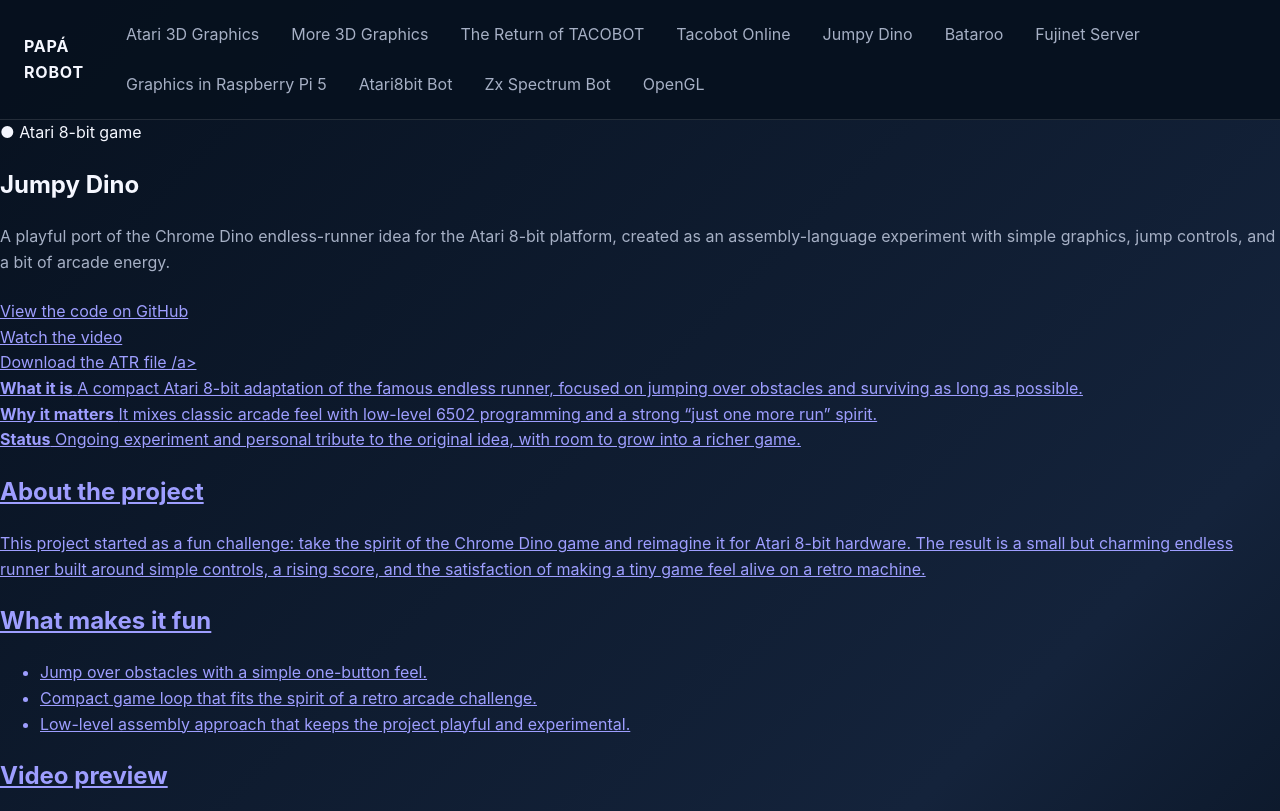
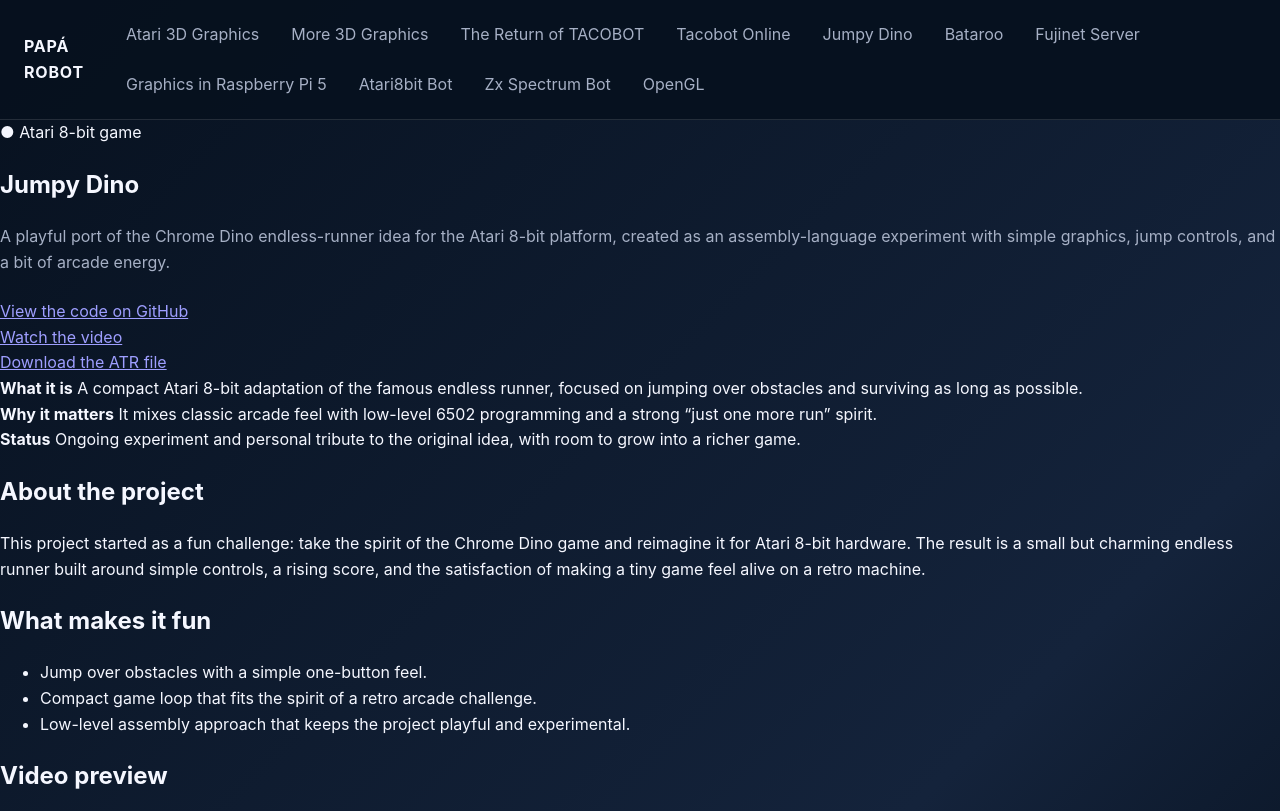
Before and after one commit to marianodominguez/papa-robot, a Jekyll site: the page built from Jumpy Dino.html, in a window 1280 px wide and 1179 px high, cut to the strip 0-811 px from the top of the window. Built offline with Jekyll 4.4.1, drawn with Linux system fonts in a browser that asks for light colours.

Commit message:
fix link

```diff
--- a/Jumpy Dino.html
+++ b/Jumpy Dino.html
@@ -23,7 +23,7 @@
         <div class="links">
             <a class="button secondary"
                 href="https://github.com/marianodominguez/8bit-samples/releases/download/2.0/dino.atr" target="_blank"
-                rel="noreferrer">Download the ATR file /a>
+                rel="noreferrer">Download the ATR file </a>
         </div>
     </div>
 
```
